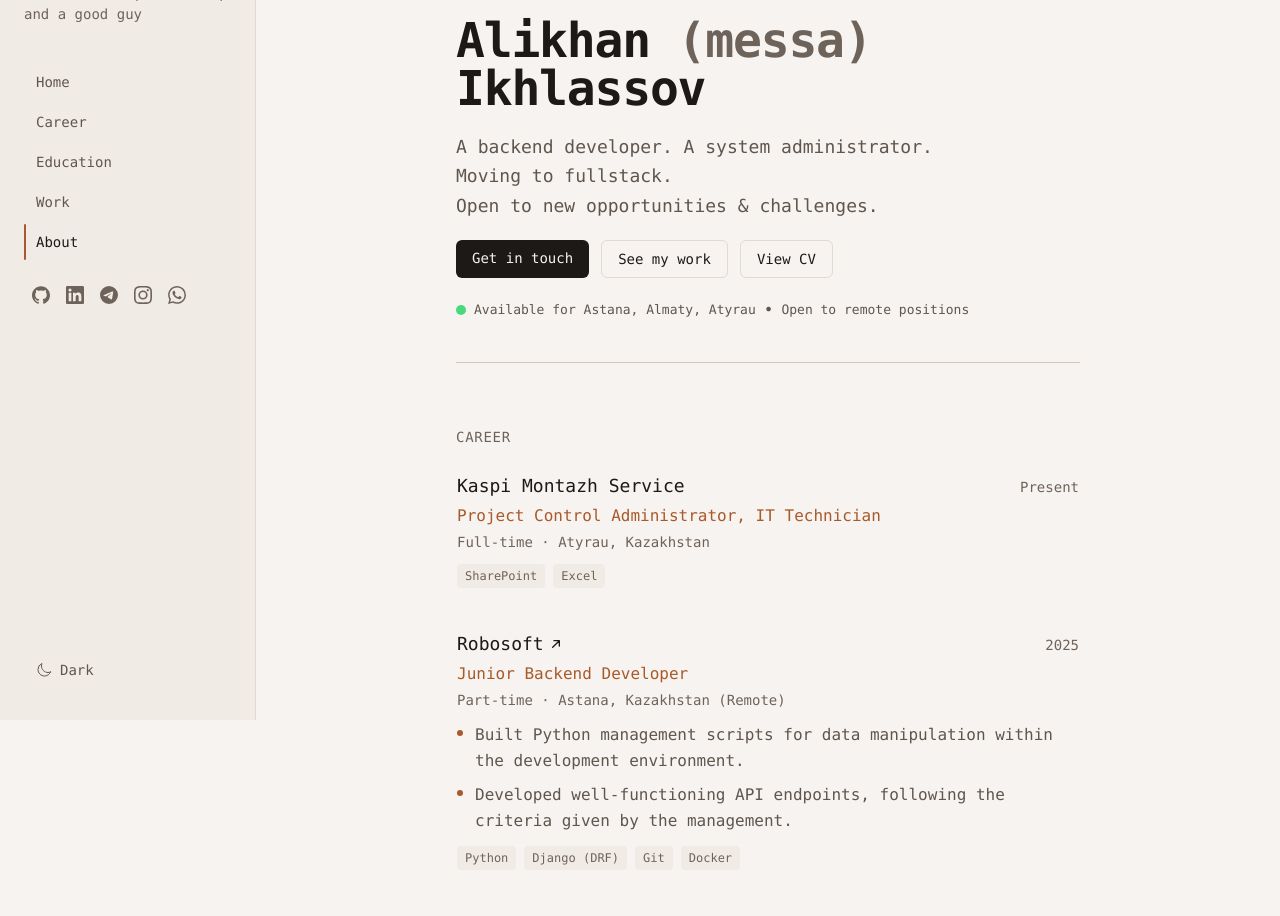
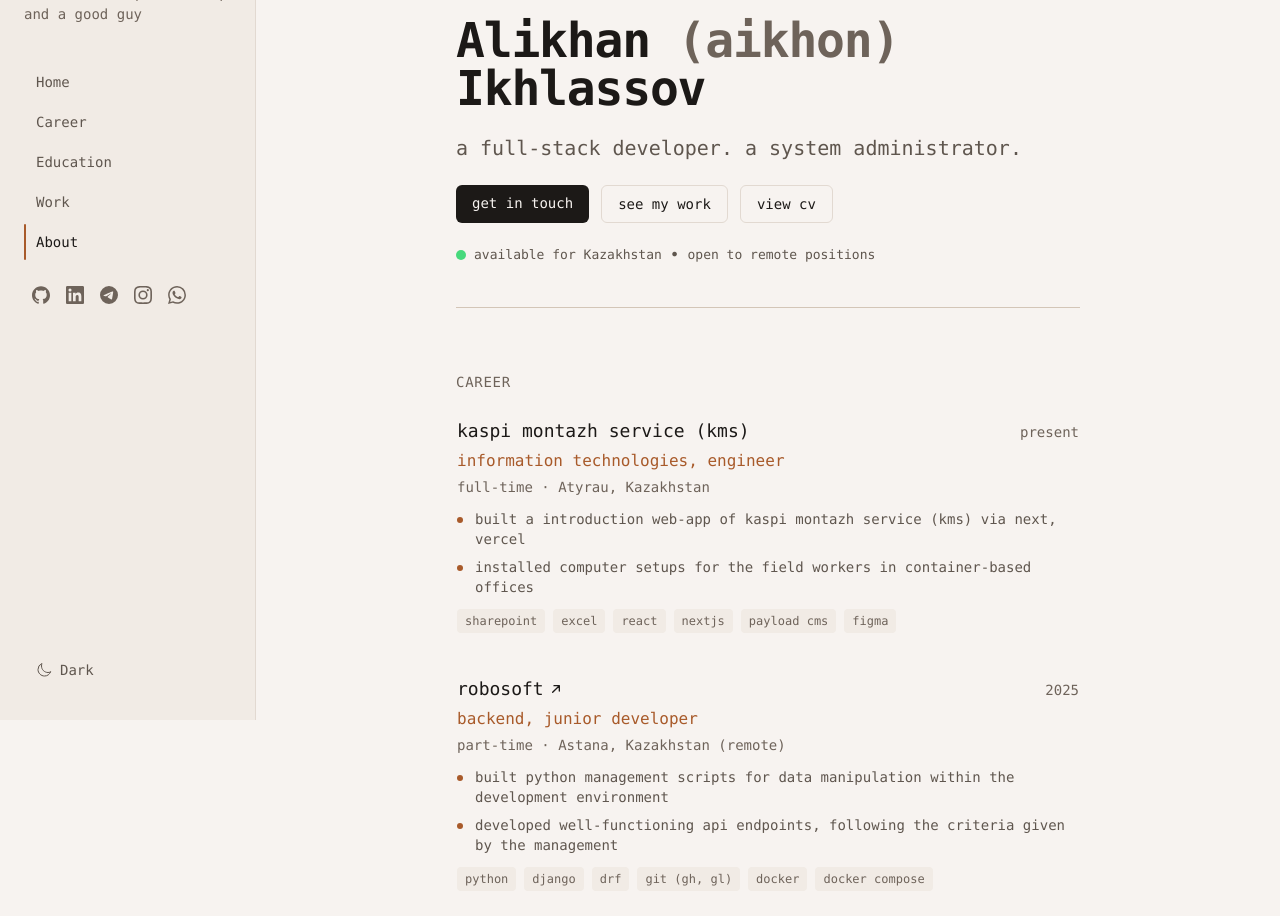
Before and after one commit to aikhon/portfolio, a React (Vite) app: page / in a window 1280 px wide. Shown: the part 80-996 px from the top of the page. Built offline with nearby package versions, Linux system fonts and the light colour scheme.

Commit message:
fix: slight alterations in components, fixing content in json

```diff
--- a/index.html
+++ b/index.html
@@ -7,18 +7,23 @@
         <meta name="theme-color" content="#f7f3f0" />
 
         <title>messa — Portfolio</title>
-    <meta name="description" content="One-line description of what you do." />
+        <meta name="description" content="swe, fullstack" />
 
-    <meta property="og:title" content="Your Name — Portfolio" />
-    <meta property="og:description" content="One-line description of what you do." />
+        <meta property="og:title" content="eekhlassov - portfolio" />
+        <meta
+            property="og:description"
+            content="swe. love shipping. love building."
+        />
         <meta property="og:type" content="website" />
 
         <!-- Runs before React boots, so dark mode doesn't flash light on load. -->
         <script>
-      const stored = localStorage.getItem('theme')
-      const prefersDark = window.matchMedia('(prefers-color-scheme: dark)').matches
-      if (stored === 'dark' || (!stored && prefersDark)) {
-        document.documentElement.classList.add('dark')
+            const stored = localStorage.getItem("theme");
+            const prefersDark = window.matchMedia(
+                "(prefers-color-scheme: dark)",
+            ).matches;
+            if (stored === "dark" || (!stored && prefersDark)) {
+                document.documentElement.classList.add("dark");
             }
         </script>
     </head>
--- a/src/components/CareerCard.jsx
+++ b/src/components/CareerCard.jsx
@@ -39,14 +39,16 @@
             company
           )}
         </h3>
-        {period && <span className="shrink-0 text-sm text-muted">{period}</span>}
+        {period && (
+          <span className="shrink-0 text-sm text-muted">{period}</span>
+        )}
       </div>
 
       {role && <p className="mt-1 text-accent">{role}</p>}
 
       {(type || location) && (
         <p className="mt-1 text-sm text-muted">
-          {[type, location].filter(Boolean).join(' · ')}
+          {[type, location].filter(Boolean).join(" · ")}
         </p>
       )}
 
@@ -58,7 +60,7 @@
                 aria-hidden="true"
                 className="mt-2 size-1.5 shrink-0 rounded-full bg-accent"
               />
-              <span>{item}</span>
+              <span className="text-sm">{item}</span>
             </li>
           ))}
         </ul>
@@ -74,5 +76,5 @@
         </p>
       )}
     </li>
-  )
+  );
 }
--- a/src/data/career.js
+++ b/src/data/career.js
@@ -1,56 +1,67 @@
 export const career = [
   {
-    company: 'Kaspi Montazh Service',
-    role: 'Project Control Administrator, IT Technician',
-    period: 'Present',
-    location: 'Atyrau, Kazakhstan',
-    type: 'Full-time',
-    tags: ['SharePoint', 'Excel'],
+    company: "kaspi montazh service (kms)",
+    role: "information technologies, engineer",
+    period: "present",
+    location: "Atyrau, Kazakhstan",
+    type: "full-time",
+    highlights: [
+      "built a introduction web-app of kaspi montazh service (kms) via next, vercel",
+      "installed computer setups for the field workers in container-based offices",
+    ],
+    tags: ["sharepoint", "excel", "react", "nextjs", "payload cms", "figma"],
   },
   {
-    company: 'Robosoft',
-    role: 'Junior Backend Developer',
-    period: '2025',
-    location: 'Astana, Kazakhstan (Remote)',
-    type: 'Part-time',
+    company: "robosoft",
+    role: "backend, junior developer",
+    period: "2025",
+    location: "Astana, Kazakhstan (remote)",
+    type: "part-time",
     highlights: [
-      'Built Python management scripts for data manipulation within the development environment.',
-      'Developed well-functioning API endpoints, following the criteria given by the management.'
+      "built python management scripts for data manipulation within the development environment",
+      "developed well-functioning api endpoints, following the criteria given by the management",
     ],
-    tags: ['Python', 'Django (DRF)', 'Git', 'Docker'],
-    url: 'https://www.robosoft.kz',
+    tags: [
+      "python",
+      "django",
+      "drf",
+      "git (gh, gl)",
+      "docker",
+      "docker compose",
+    ],
+    url: "https://www.robosoft.kz",
   },
   {
-    company: 'ILF Consulting Engineers',
-    role: 'System Administrator Assistant',
-    period: '2026',
-    location: 'Atyrau, Kazakhstan',
-    type: 'Apprenticeship',
-    tags: ['Windows', 'Network'],
-    url: 'https://www.ilf.com',
+    company: "ilf consulting engineers",
+    role: "system administration, entry-level engineer",
+    period: "2026",
+    location: "Atyrau, Kazakhstan",
+    type: "apprenticeship",
+    tags: ["windows", "network", "tcp/ip", "udp", "dhcp", "pxe", "lan"],
+    url: "https://www.ilf.com",
   },
   {
-    company: 'Tengizchevroil',
-    role: 'Human Resources, Intern',
-    period: '2026',
-    location: 'Atyrau, Kazakhstan',
-    type: 'Internship',
+    company: "tengizchevroil (tco)",
+    role: "Human Resources, Intern",
+    period: "2026",
+    location: "Atyrau, Kazakhstan",
+    type: "Internship",
     highlights: [
-      'Developed an autonomous Python script for parsing the OneDrive folder & finding requested data within it.'
+      "developed an autonomous python script for parsing the onedrive folder and finding requested data within it",
     ],
-    tags: ['Excel', 'Python', 'SharePoint', 'PowerAutomate'],
-    url: 'https://www.tengizchevroil.com',
+    tags: ["Excel", "Python", "SharePoint", "PowerAutomate"],
+    url: "https://www.tengizchevroil.com",
   },
   {
-    company: 'Tengizchevroil',
-    role: 'Finance Department, Intern',
-    period: '2025',
-    location: 'Atyrau, Kazakhstan',
-    type: 'Internship',
+    company: "Tengizchevroil",
+    role: "Finance Department, Intern",
+    period: "2025",
+    location: "Atyrau, Kazakhstan",
+    type: "Internship",
     highlights: [
-      'Received a recommendation letter for remarkable job from the teamlead, Abylai Sariyev.',
+      "Received a recommendation letter for remarkable job from the teamlead, Abylai Sariyev.",
     ],
-    tags: ['Excel', 'Reporting', 'JDE1', 'SharePoint', 'PowerAutomate'],
-    url: 'https://www.tengizchevroil.com',
+    tags: ["Excel", "Reporting", "JDE1", "SharePoint", "PowerAutomate"],
+    url: "https://www.tengizchevroil.com",
   },
-]
+];
--- a/src/sections/Hero.jsx
+++ b/src/sections/Hero.jsx
@@ -7,12 +7,15 @@
       className="pt-16 sm:pt-24 pb-10 sm:pb-10 flex flex-col gap-5"
     >
       <h1 className="text-4xl font-semibold tracking-tight text-heading sm:text-5xl">
-        Alikhan <span className="text-muted">(messa)</span> Ikhlassov
+        Alikhan{" "}
+        <a href="https://github.com/aikhon" className="text-muted">
+          (aikhon)
+        </a>{" "}
+        Ikhlassov
       </h1>
 
-      <p className="text-lg leading-relaxed">
-        A backend developer. A system administrator.<br></br>Moving to
-        fullstack.<br></br> Open to new opportunities & challenges.
+      <p className="text-xl leading-relaxed">
+        a full-stack developer. a system administrator.
       </p>
 
       <div className="flex flex-wrap gap-3">
@@ -20,13 +23,13 @@
           href={`mailto:${site.email}`}
           className="rounded-md bg-heading px-4 py-2 text-sm font-medium text-canvas hover:opacity-85"
         >
-          Get in touch
+          get in touch
         </a>
         <a
           href="#work"
           className="rounded-md border border-line px-4 py-2 text-sm font-medium text-heading hover:bg-surface"
         >
-          See my work
+          see my work
         </a>
         <a
           href={site.resumeUrl}
@@ -34,15 +37,15 @@
           rel="noreferrer"
           className="inline-flex items-center gap-1.5 rounded-md border border-line px-4 py-2 text-sm font-medium text-heading hover:bg-surface"
         >
-          View CV
+          view cv
         </a>
       </div>
 
       <div className="flex flex-wrap gap-2 items-center">
         <div className="rounded-full h-2.5 w-2.5 bg-green-700 animate-pulse-dot motion-reduce:animate-none"></div>
-        <p className="text-[13px]">Available for Astana, Almaty, Atyrau</p>
+        <p className="text-[13px]">available for Kazakhstan</p>
         &bull;
-        <p className="text-[13px]">Open to remote positions</p>
+        <p className="text-[13px]">open to remote positions</p>
       </div>
     </section>
   );
```
Lines whose indentation alone changed are shown as unchanged.
